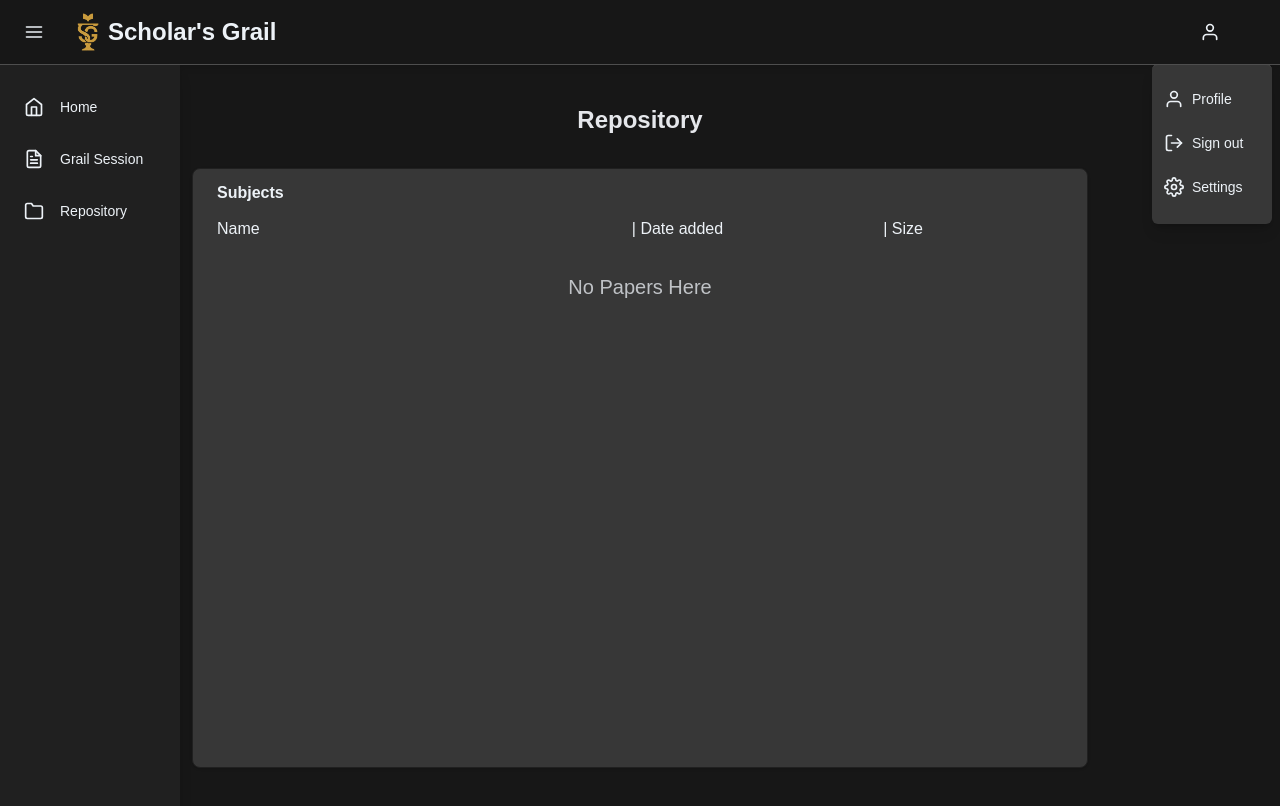
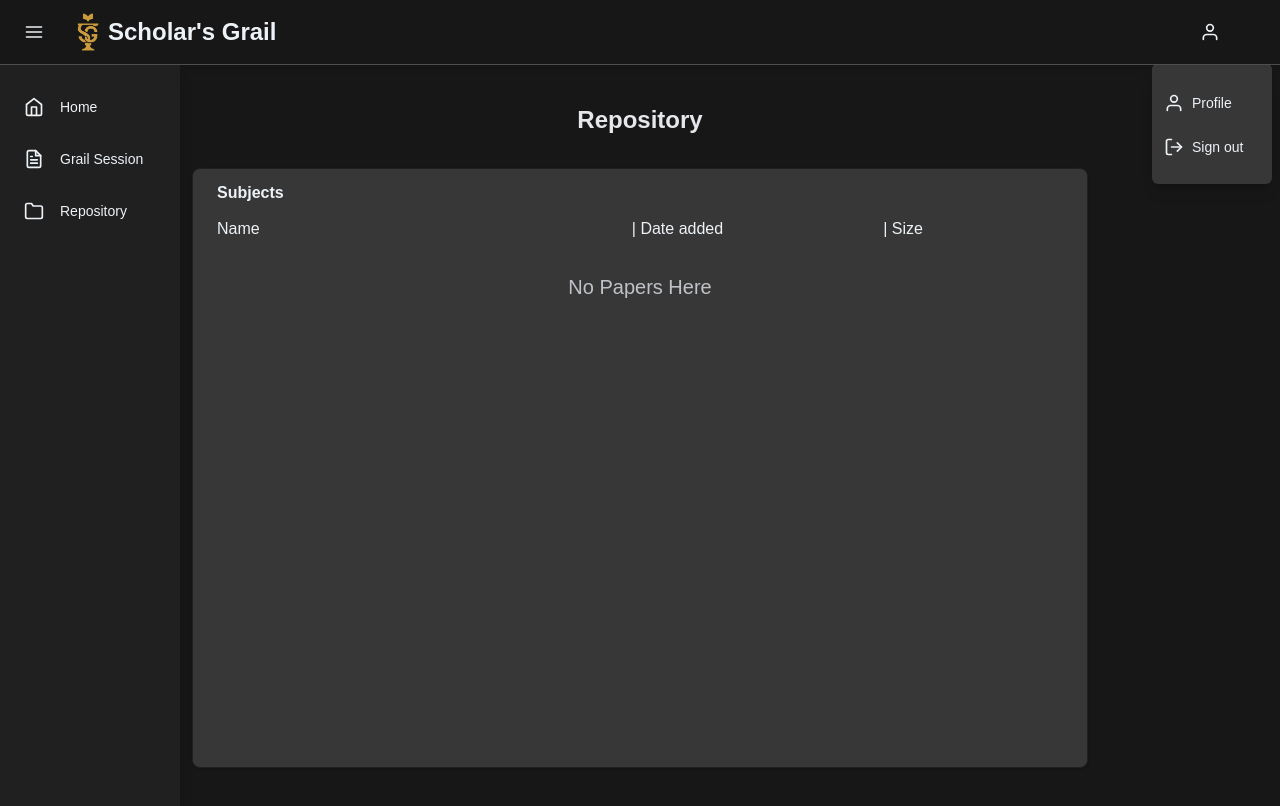
Before and after one commit to ZhangYize2003/scholars-grail, a Next.js app: page /repository in a window 1280 px wide. Both pictures are taken after a click on the button 1210 px from the left and 32 px from the top of the page. Shown: the top 806 px of the page. Built offline with nearby package versions, Linux system fonts and the light colour scheme.

Commit message:
fix: remove settings as it is not implemented

```diff
--- a/app/home/profile-menu.tsx
+++ b/app/home/profile-menu.tsx
@@ -1,5 +1,5 @@
 import Link from 'next/link';
-import { FiUser, FiLogOut, FiSettings} from "react-icons/fi";
+import { FiUser, FiLogOut} from "react-icons/fi";
 import { useRouter } from "next/navigation";
 
 interface ProfileMenuProps {
@@ -16,10 +16,10 @@ const ProfileMenu = ({isOpen}: ProfileMenuProps) => {
     };
 
     return (
-        <div className={`fixed top-16 right-2 h-40 w-30 bg-secondary shadow-lg z-50
+        <div className={`fixed top-16 right-2 h-30 w-30 bg-secondary shadow-lg z-50
                         flex flex-col justify-between border-t-1 border-stroke rounded-md
                         ${isOpen ? "translate-x-0" : "opacity-0 pointer-events-none"}`}>
-            <div className="flex flex-col mt-3 text-sm text-main font-normal">
+            <div className="flex flex-col mt-4 text-sm text-main font-normal">
                 <Link href="/profile" className="profile_menu">
                     <FiUser size="20" />
                     Profile
@@ -28,10 +28,6 @@ const ProfileMenu = ({isOpen}: ProfileMenuProps) => {
                     <FiLogOut size="20" />
                     Sign out
                 </button>
-                <Link href="/" className="profile_menu"> {/* Placeholder href */}
-                    <FiSettings size="20" />
-                    Settings
-                </Link>
             </div>
         </div>
     );
```
